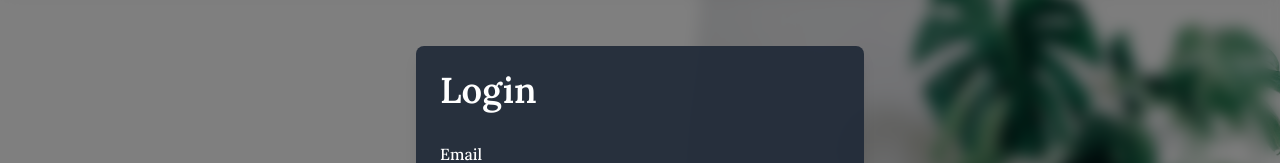
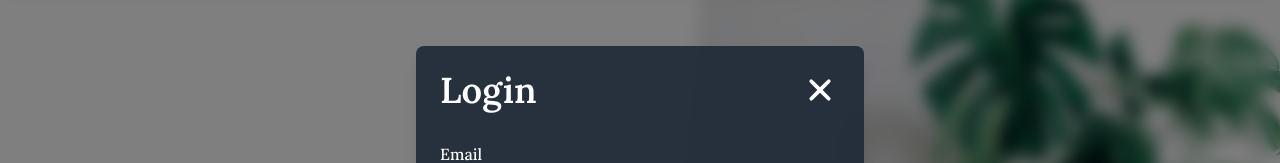
Before and after one commit to Green-World-Project/green-world-web, a React (Vite) app: page /home in a window 1280 px wide. Both pictures are taken after a click on the button "Login". Shown: the part 160-323 px from the top of the page. Built offline with nearby package versions, Linux system fonts and the light colour scheme.

Commit message:
feat: change state location and add close icon

```diff
--- a/src/pages/AuthPages/LoginForm.tsx
+++ b/src/pages/AuthPages/LoginForm.tsx
@@ -1,19 +1,17 @@
-import { useState } from "react";
+import { useContext, useState } from "react";
 import { IoEye, IoEyeOff } from "react-icons/io5";
 import { motion, AnimatePresence } from "framer-motion";
 import { useNavigate } from "react-router-dom";
+import { IoClose } from "react-icons/io5";
+import { StoreContext } from "../../context/StoreContext";
 
-interface PopUpFormProps {
-  isOpen: boolean;
-  onClose: () => void;
-}
-
-const LoginForm = ({ isOpen, onClose }: PopUpFormProps) => {
+const LoginForm = () => {
   const [passwordShown, setPasswordShown] = useState(false);
+  const { isPopUpOpen, setIsPopUpOpen } = useContext(StoreContext);
   const navigate = useNavigate();
   return (
     <AnimatePresence>
-      {isOpen && (
+      {isPopUpOpen && (
         <motion.div
           initial={{ opacity: 0 }}
           animate={{ opacity: 1 }}
@@ -25,7 +23,7 @@
             animate={{ backdropFilter: "blur(8px)" }}
             exit={{ backdropFilter: "blur(0px)" }}
             className="fixed inset-0 bg-black bg-opacity-50"
-            onClick={onClose} // Close the pop-up when clicking outside
+            onClick={() => setIsPopUpOpen(false)} // Close the pop-up when clicking outside
           />
           <motion.div
             initial={{ opacity: 0, y: -50 }}
@@ -33,7 +31,16 @@
             exit={{ opacity: 0, y: -50 }}
             className="relative bg-gray-800 bg-opacity-90 rounded-lg shadow-lg p-6 max-w-md w-full"
           >
-            <h1 className="text-4xl text-white font-semibold">Login</h1>
+            <div className="flex items-center justify-between">
+              <h1 className="text-4xl text-white font-semibold">Login</h1>
+
+              <IoClose
+                onClick={() => setIsPopUpOpen(false)}
+                fill="white"
+                fontSize={40}
+                className="cursor-pointer"
+              />
+            </div>
 
             <form className="flex flex-col gap-5 mt-8">
               <div className="flex flex-col gap-1 grow">
--- a/src/pages/Home/Home.tsx
+++ b/src/pages/Home/Home.tsx
@@ -1,15 +1,12 @@
-import { useContext } from "react";
 import LoginForm from "../AuthPages/LoginForm";
 import Features from "./components/Features";
 import Hero from "./components/Hero";
 import UploadPlant from "./components/UploadPlant";
-import { StoreContext } from "../../context/StoreContext";
 
 export default function Home() {
-  const { isPopUpOpen, setIsPopUpOpen } = useContext(StoreContext);
   return (
     <>
-      <LoginForm isOpen={isPopUpOpen} onClose={() => setIsPopUpOpen(false)} />
+      <LoginForm />
       <Hero />
       <Features />
       <UploadPlant />
```
